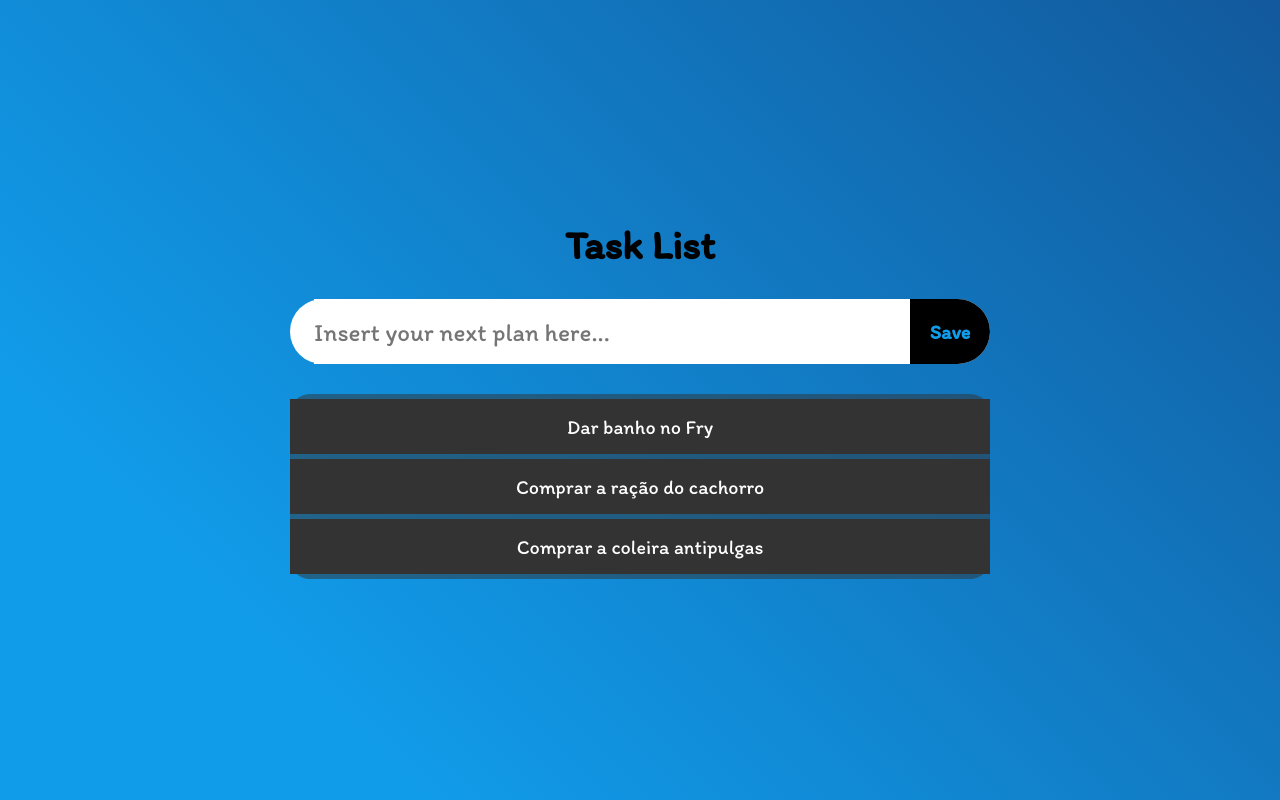
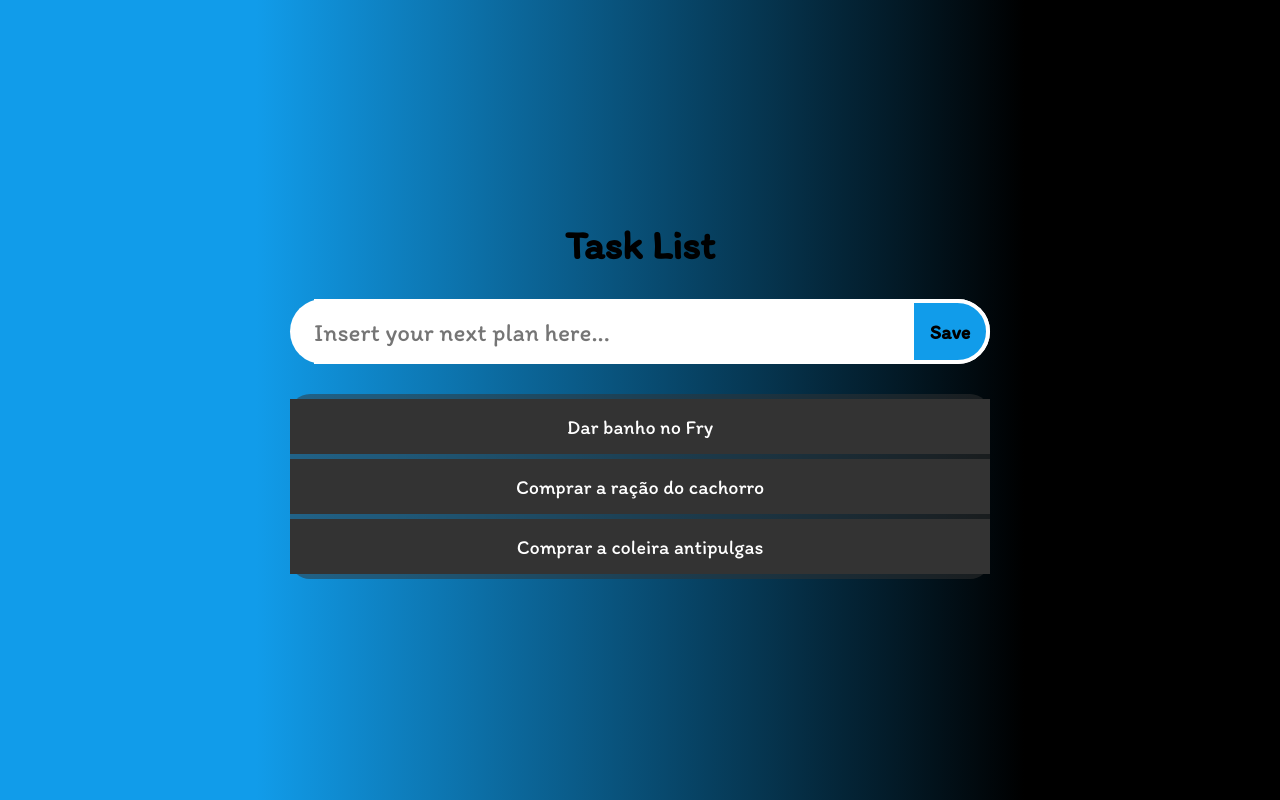
Before and after one commit to ivo-petronio/task-list-double, a React (Vite) app: page / in a window 1280 px wide. Built offline with nearby package versions, Linux system fonts and the light colour scheme.

Commit message:
feat: save button design

```diff
--- a/src/App.css
+++ b/src/App.css
@@ -49,7 +49,8 @@ main {
     border-top-right-radius: 50px;
     border-bottom-right-radius: 50px;
     font-size: 20px;
-    color: #119cea;
+    color: #000;
+    border: solid 4px white;
     font-weight: 700;
     text-align: center;
     cursor: pointer;
--- a/src/index.css
+++ b/src/index.css
@@ -9,8 +9,8 @@
 
 :root {
     --cor1: #119cea;
-    --cor2: #12599c;
-    --corBtn: #000;
+    --cor2: #000000;
+    --corBtn: #119cea;
     --fundo1: var(--cor1);
     --fundo2: var(--cor2);
 }
@@ -25,7 +25,7 @@
 
 body {
     height: 100vh;
-    background: linear-gradient(45deg, var(--cor1) 20%, var(--cor2));
+    background: linear-gradient(to right, var(--cor1) 20%, var(--cor2) 80%);
     display: flex;
     justify-content: center;
 }
```
